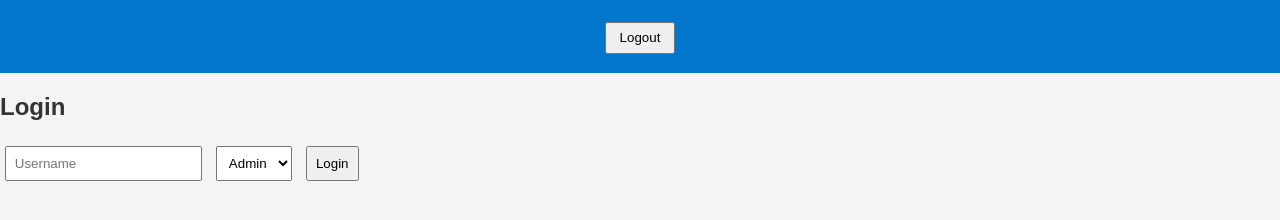
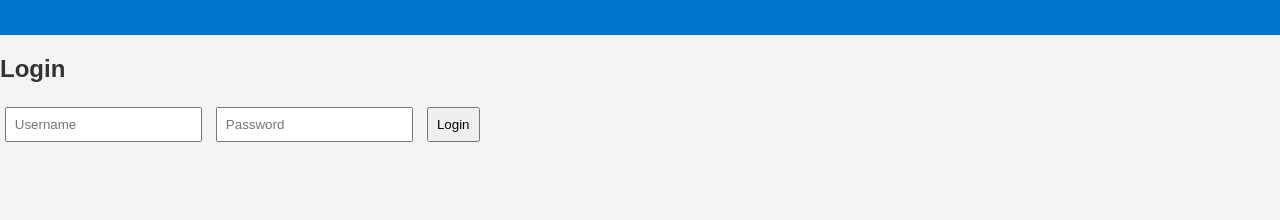
Before and after one commit to faridridwan1378/kirimbarang, a plain HTML site: page index.html in a window 1280 px wide. Shown: the part 78-298 px from the top of the page. Drawn offline with Linux system fonts and the light colour scheme.

Commit message:
Update index.html

```diff
--- a/index.html
+++ b/index.html
@@ -8,7 +8,7 @@
 <body>
   <header>
     <h1>📦 Customer Data Shipping</h1>
-    <button onclick="logout()">Logout</button>
+    <button onclick="logout()" style="display:none;" id="logoutBtn">Logout</button>
   </header>
 
   <!-- Login Section -->
@@ -16,10 +16,7 @@
     <h2>Login</h2>
     <form id="login-form">
       <input type="text" id="username" placeholder="Username" required>
-      <select id="role">
-        <option value="Admin">Admin</option>
-        <option value="Staff">Staff</option>
-      </select>
+      <input type="password" id="password" placeholder="Password" required>
       <button type="submit">Login</button>
     </form>
   </section>
```
